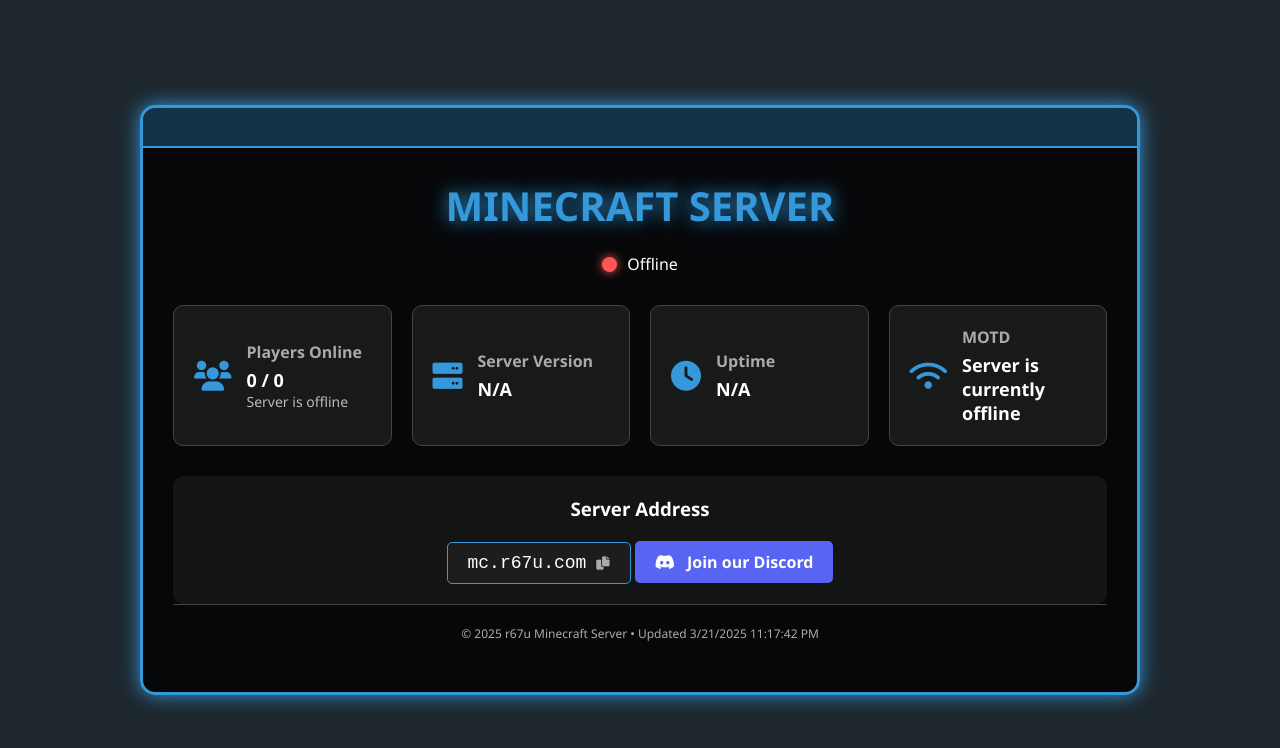
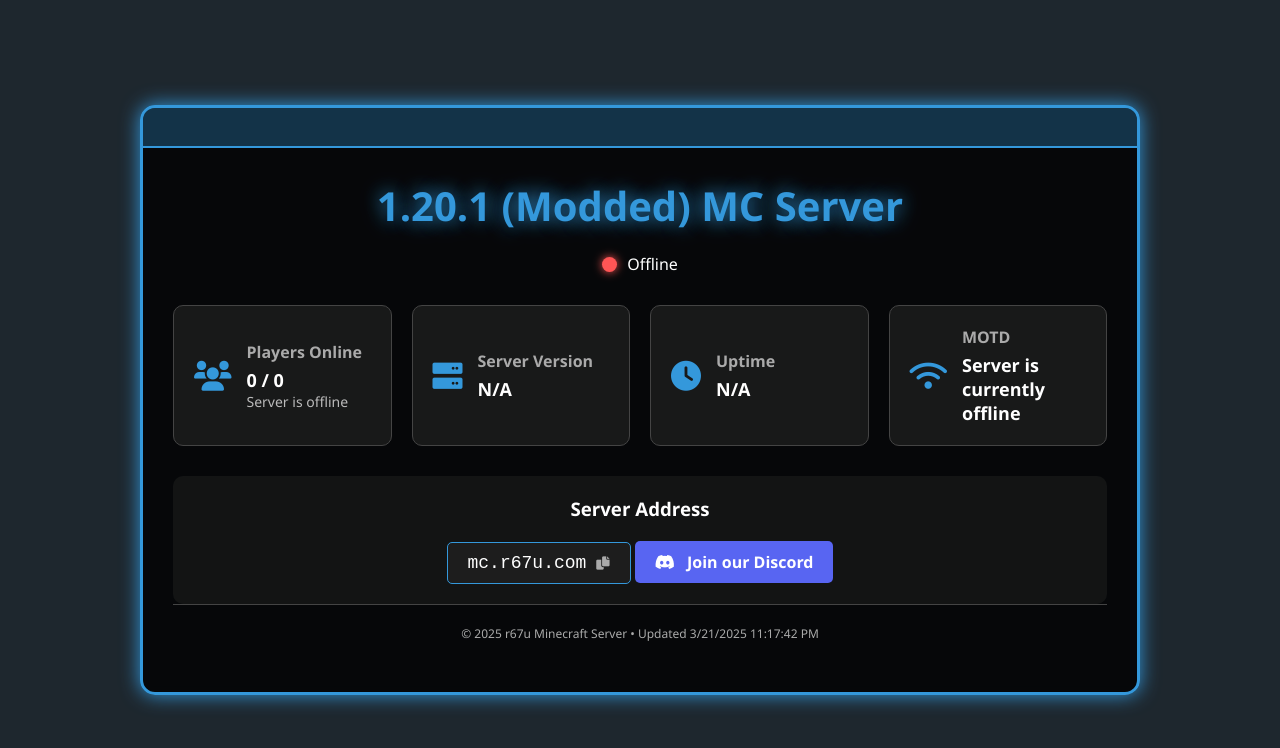
Before and after one commit to luminoxity/luminoxity.github.io, a plain HTML site: page index.html in a window 1280 px wide. Drawn offline with Linux system fonts and the light colour scheme; no server answers.

Commit message:
Update index.html

```diff
--- a/index.html
+++ b/index.html
@@ -3,7 +3,7 @@
 <head>
     <meta charset="UTF-8">
     <meta name="viewport" content="width=device-width, initial-scale=1.0">
-    <title>r67u's Minecraft Server Stats</title>
+    <title>the r67u website</title>
     <link href="https://cdnjs.cloudflare.com/ajax/libs/font-awesome/6.0.0/css/all.min.css" rel="stylesheet">
     <style>
         * {
@@ -301,7 +301,7 @@
         </div>
 
         <div class="server-info">
-            <h1>MINECRAFT SERVER</h1>
+            <h1>1.20.1 (Modded) MC Server</h1>
             <div class="status">
                 <div id="status-indicator" class="offline"></div>
                 <span id="status-text">Checking status...</span>
```
